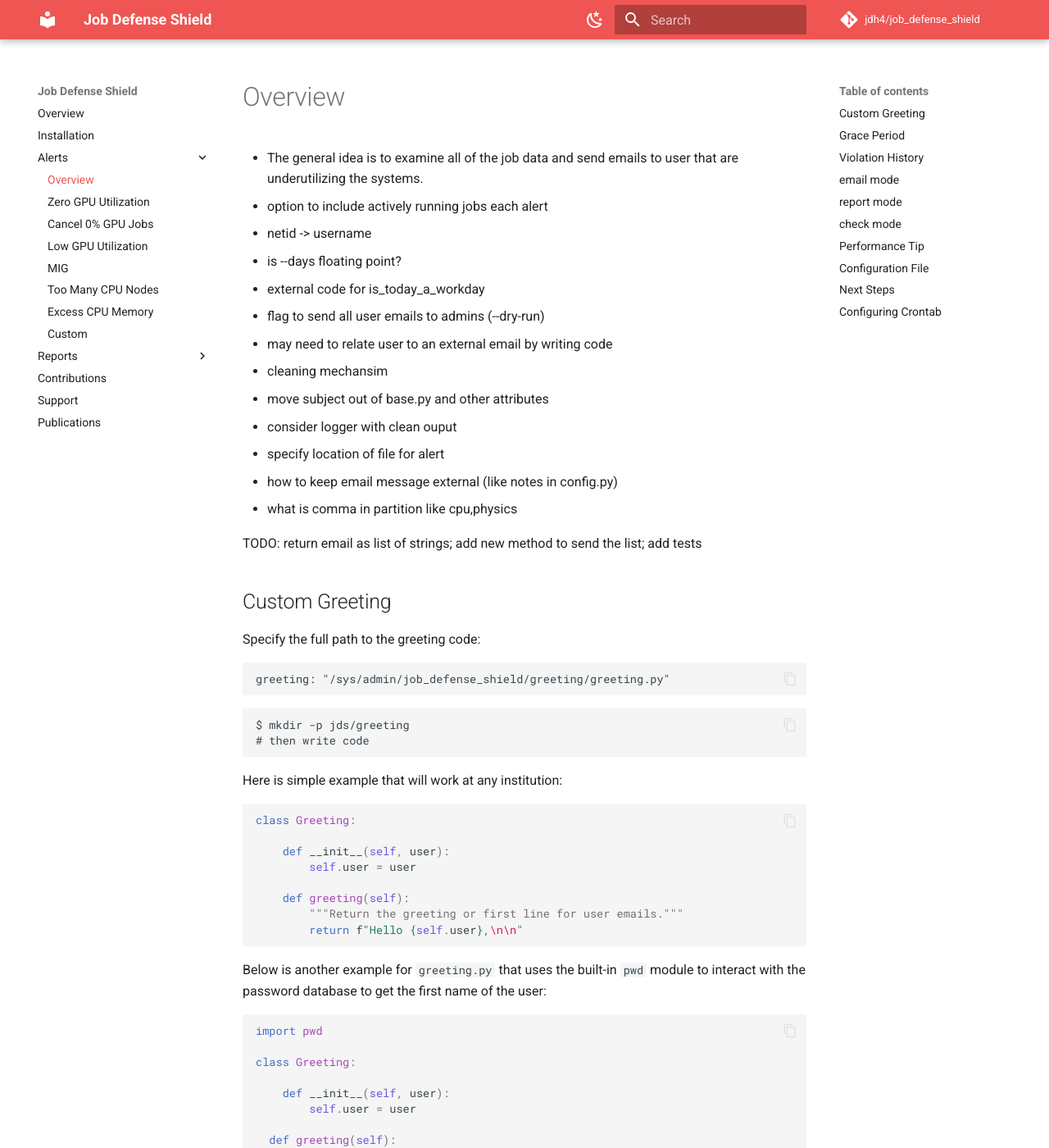
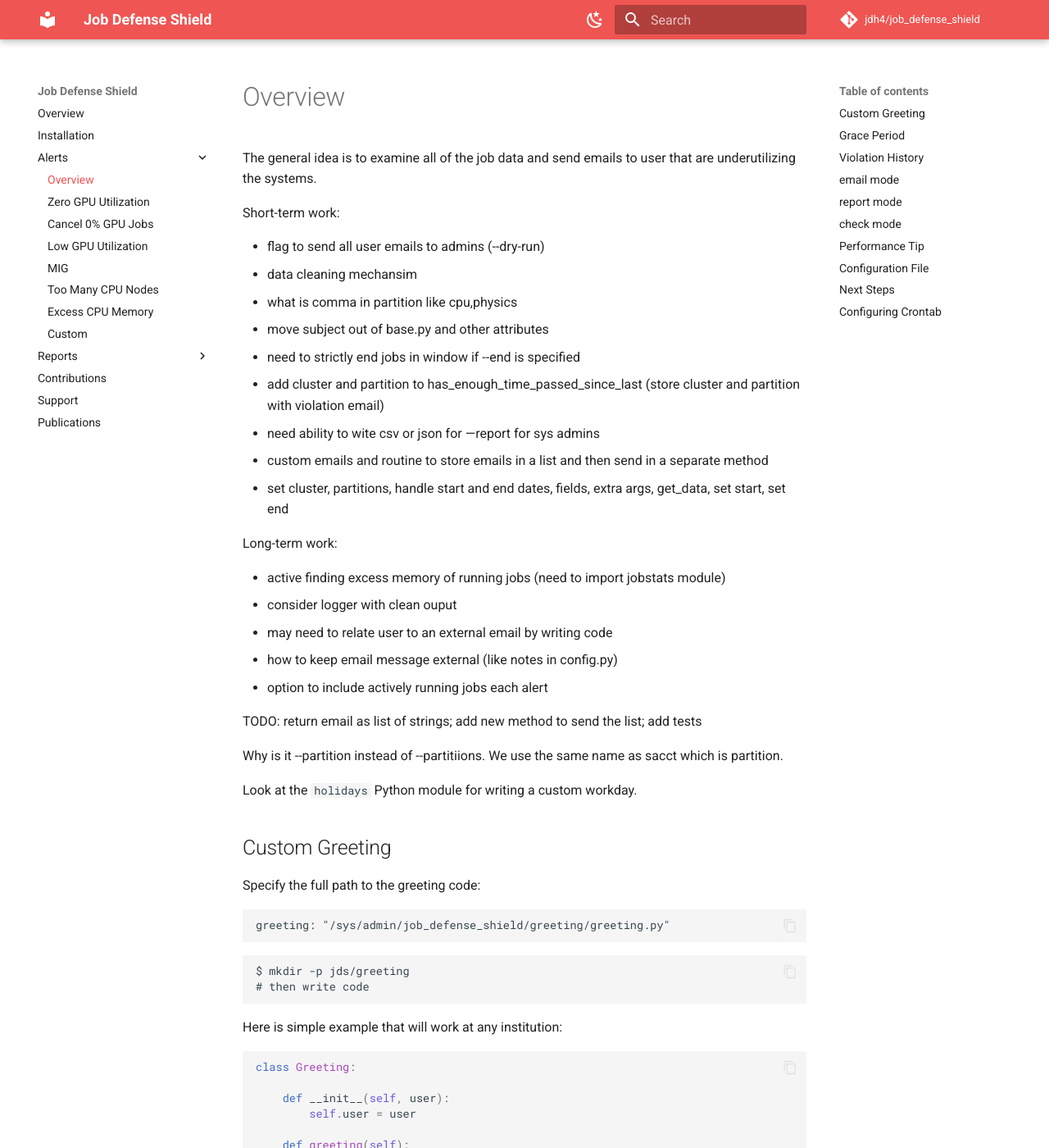
Before and after one commit to jdh4/job_defense_shield, an MkDocs documentation site: the page built from docs/alert/overview.md, in a window 1280 px wide and 1400 px high. Shown: the whole window at 82% size. Built offline with MkDocs 1.6.1 and Material for MkDocs 9.7.7, drawn with Linux system fonts in a browser that asks for light colours; comment, search, counter and statistics services are not loaded.

Commit message:
Added list of work items

```diff
--- a/docs/alert/overview.md
+++ b/docs/alert/overview.md
@@ -1,22 +1,36 @@
 # Overview
 
-- The general idea is to examine all of the job data and send emails to user that are
+
+The general idea is to examine all of the job data and send emails to user that are
 underutilizing the systems.
+
+Short-term work:
+
+- flag to send all user emails to admins (--dry-run)
+- data cleaning mechansim
+- what is comma in partition like cpu,physics
+- move subject out of base.py and other attributes
+- need to strictly end jobs in window if --end is specified
+- add cluster and partition to has_enough_time_passed_since_last (store cluster and partition with violation email)
+- need ability to wite csv or json for —report for sys admins
+- custom emails and routine to store emails in a list and then send in a separate method
+- set cluster, partitions, handle start and end dates, fields, extra args, get_data, set start, set end
+
+
+Long-term work:
+
+- active finding excess memory of running jobs (need to import jobstats module)
+- consider logger with clean ouput
+- may need to relate user to an external email by writing code
+- how to keep email message external (like notes in config.py)
 - option to include actively running jobs each alert
-- netid -> username
-- is --days floating point?
-- external code for is_today_a_workday
-- flag to send all user emails to admins (--dry-run)
-- may need to relate user to an external email by writing code
-- cleaning mechansim
-- move subject out of base.py and other attributes
-- consider logger with clean ouput
-- specify location of file for alert
-- how to keep email message external (like notes in config.py)
-- what is comma in partition like cpu,physics
 
 TODO: return email as list of strings; add new method to send the list; add tests
 
+Why is it --partition instead of --partitiions. We use the same name as sacct
+which is partition.
+
+Look at the `holidays` Python module for writing a custom workday.
 
 ## Custom Greeting
 
```
